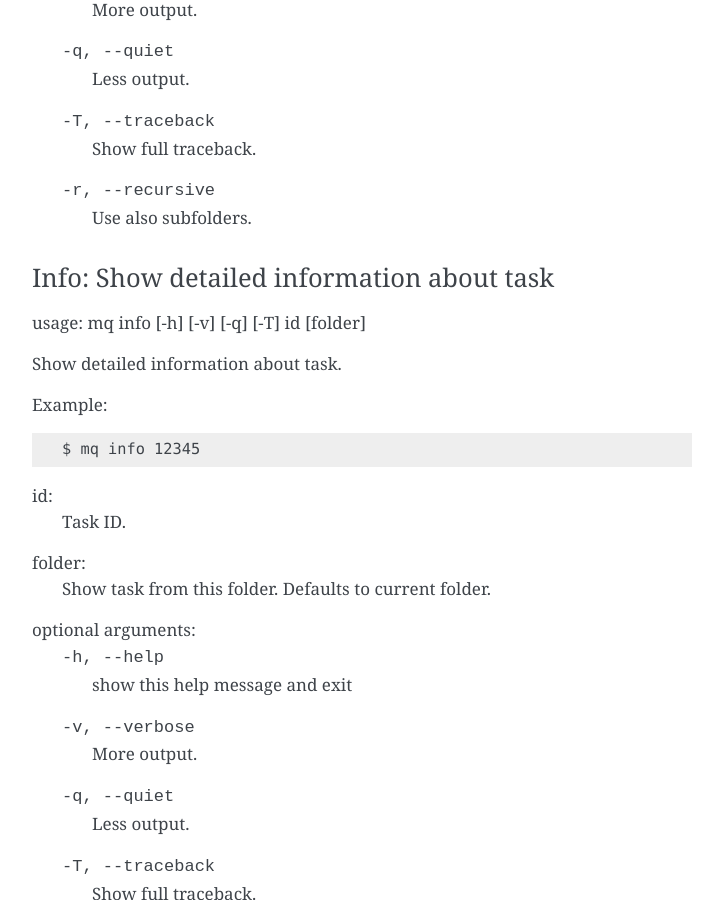
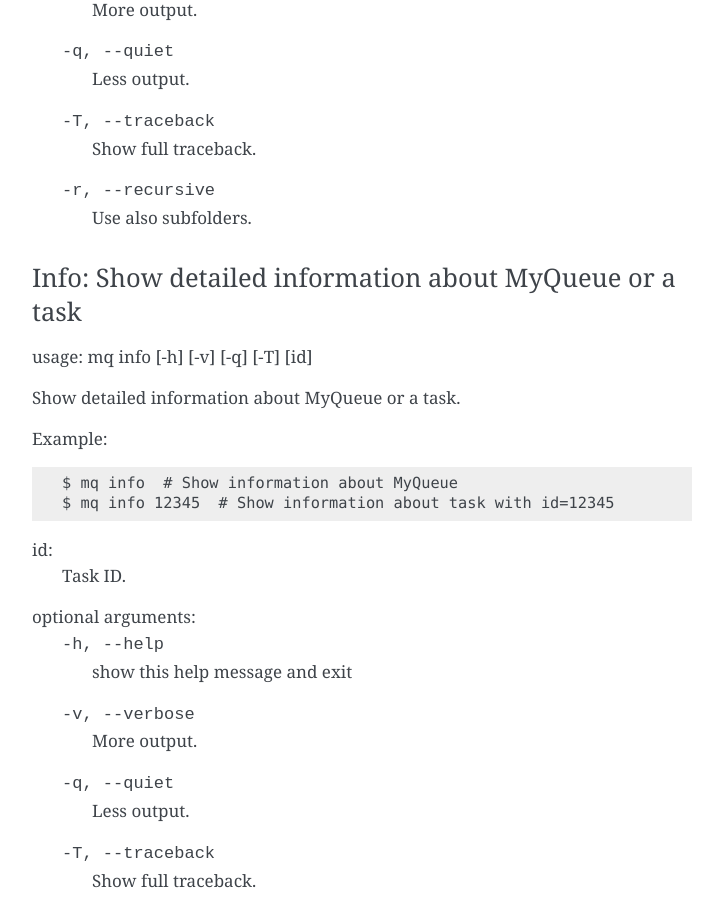
Before and after one commit to Yangxinsix/myqueue, a Sphinx documentation site: the page built from docs/cli.rst, in a window 1280 px wide and 900 px high, scrolled down 6299 px. Shown: the whole window, without its empty margins (388-1111 px from the left). Built offline with Sphinx 7.4.7, drawn with Linux system fonts in a browser that asks for light colours; some of the changed text lies outside the part shown.

```diff
--- a/docs/cli.rst
+++ b/docs/cli.rst
@@ -25,7 +25,7 @@ Sub-commands
     * - :ref:`remove <remove>` (rm)
       - Remove or cancel task(s)
     * - :ref:`info <info>`
-      - Show detailed information about task
+      - Show detailed information about MyQueue or a task
     * - :ref:`workflow <workflow>`
       - Submit tasks from Python script or several scripts matching pattern
     * - :ref:`run <run>`
@@ -258,21 +258,20 @@ optional arguments:
 
 .. _info:
 
-Info: Show detailed information about task
-------------------------------------------
+Info: Show detailed information about MyQueue or a task
+-------------------------------------------------------
 
-usage: mq info [-h] [-v] [-q] [-T] id [folder]
+usage: mq info [-h] [-v] [-q] [-T] [id]
 
-Show detailed information about task.
+Show detailed information about MyQueue or a task.
 
 Example::
 
-    $ mq info 12345
+    $ mq info  # Show information about MyQueue
+    $ mq info 12345  # Show information about task with id=12345
 
 id:
     Task ID.
-folder:
-    Show task from this folder. Defaults to current folder.
 
 optional arguments:
   -h, --help       show this help message and exit
```
Also changed, not shown: 1 other file.
